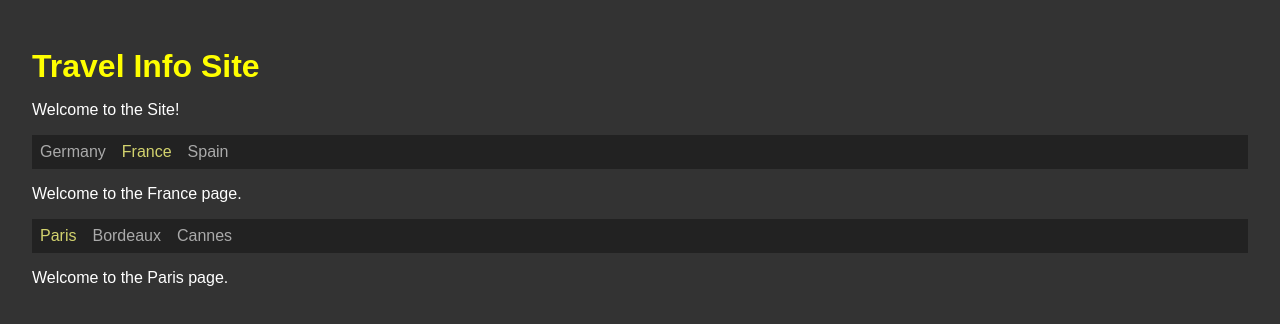
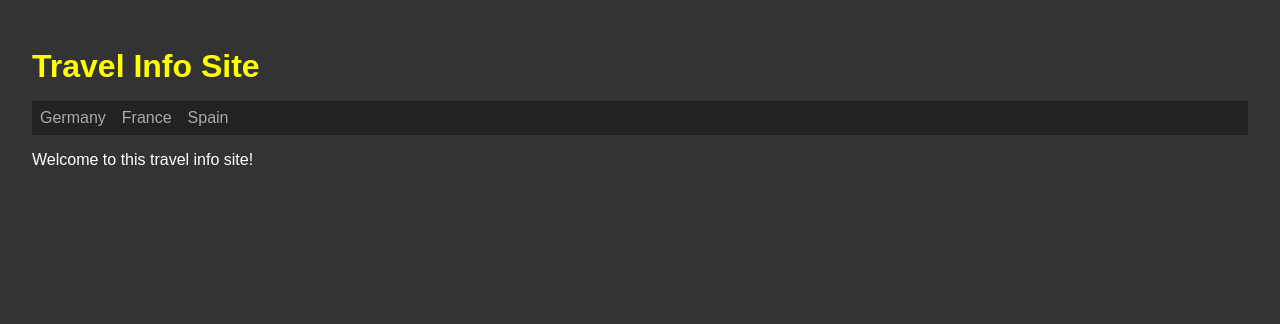
Before and after one commit to Scientific-Research/mk004-react-router-dom-React-Vite-Typescript, a React (Vite) app: page / in a window 1280 px wide. Before the commit this address led to /france/paris. Shown: the top 324 px of the page. Built offline with nearby package versions, Linux system fonts and the light colour scheme.

Commit message:
default Route was removed and we have now a StartPage

```diff
--- a/src/App.tsx
+++ b/src/App.tsx
@@ -10,25 +10,26 @@ import {
 import { PageGermany } from './components/PageGermany';
 import { PageFrance } from './components/PageFrance';
 import { PageSpain } from './components/PageSpain';
+import { PageStart } from './components/PageStart';
 
 function App() {
   return (
     <div className="App">
       <h1>Travel Info Site</h1>
-      <p>Welcome to the Site!</p>
-
+      {/* <p>Welcome to the Site!</p> */}
       <nav>
         <NavLink to="germany">Germany</NavLink>
         <NavLink to="france">France</NavLink>
         <NavLink to="spain">Spain</NavLink>
       </nav>
-
       <Routes>
         <Route path="germany/*" element={<PageGermany />}></Route>
         <Route path="france/*" element={<PageFrance />}></Route>
         <Route path="spain" element={<PageSpain />}></Route>
+        <Route path="/" element={<PageStart />}></Route>
         {/* <Route path="/" element={<PageGermany />}></Route> OR the following for the default page => even without replace*/}
-        <Route path="/" element={<Navigate to="france" />}></Route>
+
+        {/* <Route path="/" element={<Navigate to="france" />}></Route> */}
       </Routes>
     </div>
   );
--- a/src/components/PageBerlin.tsx
+++ b/src/components/PageBerlin.tsx
@@ -19,7 +19,7 @@ export const PageBerlin = () => {
         <Route path="steglitz" element={<PageSteglitz />}></Route>
         <Route path="mitte/*" element={<PageMitte />}></Route>
 
-        <Route path="/" element={<Navigate to="mitte" />}></Route>
+        {/* <Route path="/" element={<Navigate to="mitte" />}></Route> */}
       </Routes>
     </>
   );
--- a/src/components/PageFrance.tsx
+++ b/src/components/PageFrance.tsx
@@ -19,7 +19,7 @@ export const PageFrance = () => {
         <Route path="bordeaux" element={<PageBordeaux />}></Route>
         <Route path="cannes" element={<PageCannes />}></Route>
 
-        <Route path="/" element={<Navigate to="paris" />}></Route>
+        {/* <Route path="/" element={<Navigate to="paris" />}></Route> */}
       </Routes>
     </>
   );
--- a/src/components/PageGermany.tsx
+++ b/src/components/PageGermany.tsx
@@ -27,7 +27,7 @@ export const PageGermany = () => {
         <Route path="hannover" element={<PageHannover />}></Route>
         <Route path="berlin/*" element={<PageBerlin />}></Route>
         {/* <Route path="/" element={<PageGermany />}></Route> OR the following for the default page => even without replace*/}
-        <Route path="/" element={<Navigate to="berlin" />}></Route>
+        {/* <Route path="/" element={<Navigate to="berlin" />}></Route> */}
       </Routes>
     </>
   );
--- a/src/components/PageMitte.tsx
+++ b/src/components/PageMitte.tsx
@@ -22,7 +22,7 @@ export const PageMitte = () => {
         <Route path="brandenburgGate" element={<PageBrandenburgGate />}></Route>
         <Route path="unterDenLinden" element={<PageUnterdenLinden />}></Route>
 
-        <Route path="/" element={<Navigate to="unterDenLinden" />}></Route>
+        {/* <Route path="/" element={<Navigate to="unterDenLinden" />}></Route> */}
       </Routes>
     </>
   );
--- /dev/null
+++ b/src/components/PageStart.tsx
@@ -0,0 +1,7 @@
+export const PageStart = () => {
+  return (
+    <>
+      <p> Welcome to this travel info site!</p>
+    </>
+  );
+};
```
